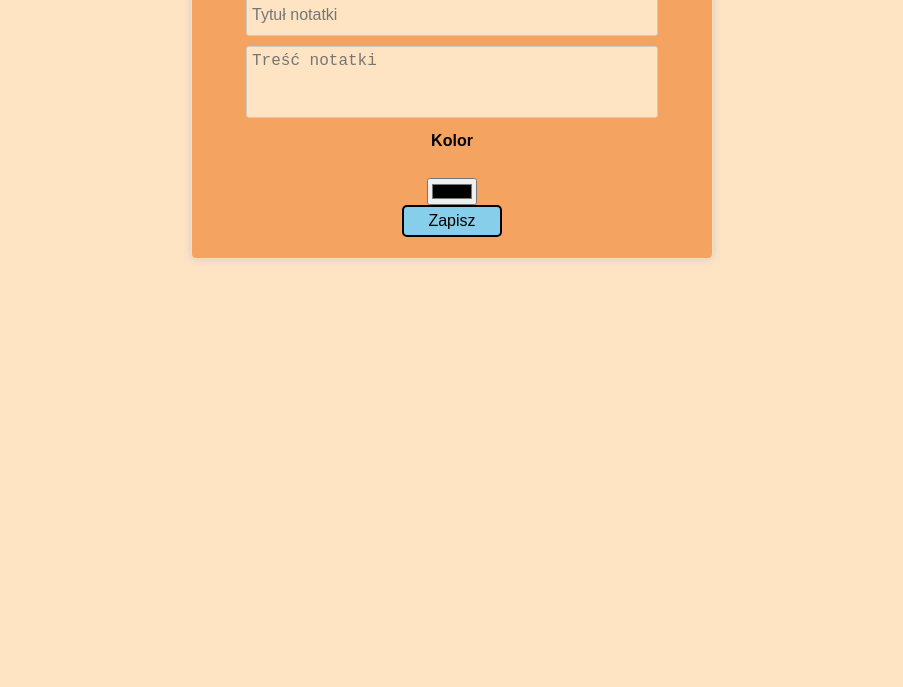
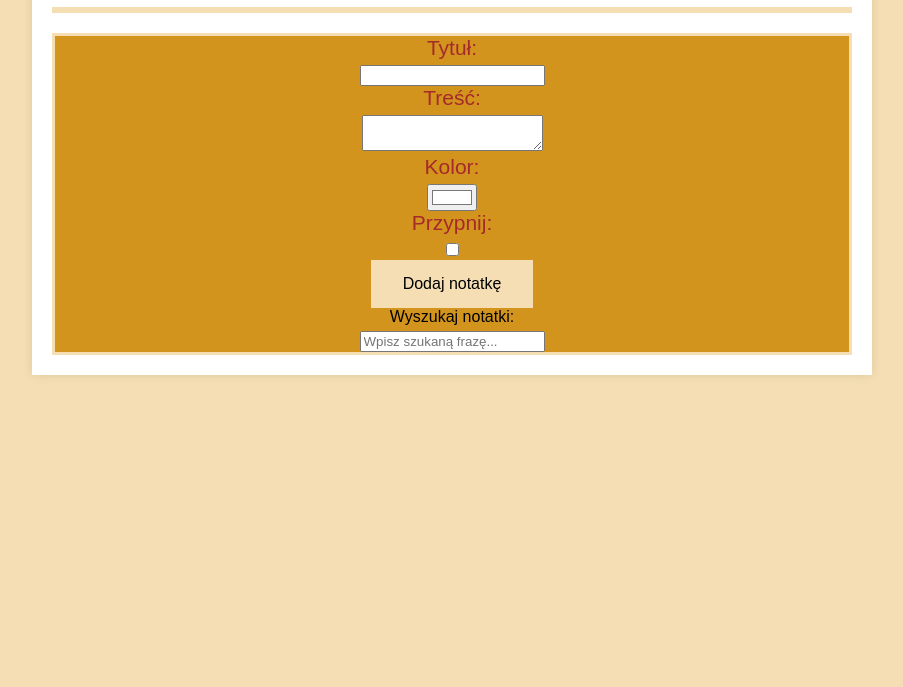
Before and after one commit to Sebastian2k21/JavaScript_Laboratoria, a plain HTML site: page Laboratorium_4/index.html in a window 1280 px wide. Shown: the part 113-800 px from the top of the page, without its empty margins (188-1091 px from the left). Drawn offline with Linux system fonts and the light colour scheme.

Commit message:
add project lab4

```diff
--- a/Laboratorium_4/index.html
+++ b/Laboratorium_4/index.html
@@ -1,32 +1,32 @@
 <!DOCTYPE html>
 <html lang="en">
-
 <head>
     <meta charset="UTF-8">
-    <meta http-equiv="X-UA-Compatible" content="IE=edge">
     <meta name="viewport" content="width=device-width, initial-scale=1.0">
-    <title>Notekeep</title>
     <link rel="stylesheet" href="style.css">
+    <title>Notatnik</title>
 </head>
-
-<body class="container">
+<body>
+    <div class="container">
+        <h1>Notatnik</h1>
+        <div id="notes-container" class="notes-container"></div>
+        <div class="add-note-form">
+            <label class="header-color" for="title">Tytuł:</label>
+            <input type="text" id="title" required>
+            <label class="header-color" for="content">Treść:</label>
+            <textarea id="content" required></textarea>
+            <label class="header-color" for="color">Kolor:</label>
+            <input type="color" id="color" value="#ffffff">
+            <label class="header-color" for="pin">Przypnij:</label>
+            <input type="checkbox" id="pin"><br>
+            <button onclick="addNote()">Dodaj notatkę</button>
 
 
-<div class="note_creator">
+            <label for="search">Wyszukaj notatki:</label>
+            <input type="text" id="search" oninput="searchNotes()" placeholder="Wpisz szukaną frazę...">
 
-<label for="note_title">Tytuł</label><br>
-
-<input type="text" name="note_title" placeholder="Tytuł notatki">
-<textarea name="note_content" placeholder="Treść notatki"></textarea><br>
-
-<label for="note_color">Kolor</label><br>
-<input type="color" name="note_color"><br>
-
-<input class="button_creator" type="button" name="save_note" value="Zapisz">
-
-</div>
-
-    <script src="main.js" defer></script>
+        </div>
+    </div>
+    <script src="main.js"></script>
 </body>
-
 </html>
--- /dev/null
+++ b/Laboratorium_4/main.js
@@ -0,0 +1,109 @@
+document.addEventListener('DOMContentLoaded', function () {
+    displayNotes();
+});
+
+function addNote() {
+    const title = document.getElementById('title').value;
+    const content = document.getElementById('content').value;
+    const color = document.getElementById('color').value;
+    const pin = document.getElementById('pin').checked;
+    const date = new Date().toLocaleString();
+
+    const note = {
+        title,
+        content,
+        color,
+        pin,
+        date
+    };
+
+    let notes = JSON.parse(localStorage.getItem('notes')) || [];
+    notes.push(note);
+
+    localStorage.setItem('notes', JSON.stringify(notes));
+    console.log(localStorage.getItem('notes'));
+
+    displayNotes();
+    clearForm();
+}
+
+function displayNotes() {
+    const notesContainer = document.getElementById('notes-container');
+    notesContainer.innerHTML = '';
+
+    const notes = JSON.parse(localStorage.getItem('notes')) || [];
+
+    notes.forEach((note, index) => {
+        const noteElement = document.createElement('div');
+        noteElement.classList.add('note');
+        noteElement.style.backgroundColor = note.color;
+
+        const titleElement = document.createElement('h2');
+        titleElement.textContent = note.title;
+
+        const contentElement = document.createElement('p');
+        contentElement.textContent = note.content;
+
+        const dateElement = document.createElement('p');
+        dateElement.classList.add('date');
+        dateElement.textContent = note.date;
+
+        noteElement.appendChild(titleElement);
+        noteElement.appendChild(contentElement);
+        noteElement.appendChild(dateElement);
+
+        notesContainer.appendChild(noteElement);
+    });
+}
+
+
+function clearForm() {
+    document.getElementById('title').value = '';
+    document.getElementById('content').value = '';
+    document.getElementById('color').value = '#ffffff';
+    document.getElementById('pin').checked = false;
+}
+
+console.log(localStorage.getItem('notes'));
+
+
+function searchNotes() {
+    const searchInput = document.getElementById('search').value.toLowerCase();
+    const notesContainer = document.getElementById('notes-container');
+    const notes = JSON.parse(localStorage.getItem('notes')) || [];
+
+    notesContainer.innerHTML = '';
+
+    notes.forEach((note, index) => {
+        // Sprawdź, czy tytuł, treść lub tagi notatki zawierają wpisaną frazę
+        if (
+            note.title.toLowerCase().includes(searchInput) ||
+            note.content.toLowerCase().includes(searchInput)
+        ) {
+            const noteElement = createNoteElement(note);
+            notesContainer.appendChild(noteElement);
+        }
+    });
+}
+
+function createNoteElement(note) {
+    const noteElement = document.createElement('div');
+    noteElement.classList.add('note');
+    noteElement.style.backgroundColor = note.color;
+
+    const titleElement = document.createElement('h2');
+    titleElement.textContent = note.title;
+
+    const contentElement = document.createElement('p');
+    contentElement.textContent = note.content;
+
+    const dateElement = document.createElement('p');
+    dateElement.classList.add('date');
+    dateElement.textContent = note.date;
+
+    noteElement.appendChild(titleElement);
+    noteElement.appendChild(contentElement);
+    noteElement.appendChild(dateElement);
+
+    return noteElement;
+}
--- a/Laboratorium_4/style.css
+++ b/Laboratorium_4/style.css
@@ -1,77 +1,74 @@
-body
-{
-    background-color: bisque;
+body {
     font-family: Arial, Helvetica, sans-serif;
-    font-size: 12px;
+    margin: 0;
+    padding: 0;
+    background-color:wheat;
 }
 
-
-.note_creator
-{
-    width: 500px;
-    height: 300px;
-    margin: 0 auto;
-    padding: 10px;
-    border: 1px solid wheat;
-    background-color: sandybrown;
-    border-radius: 5px;
-    box-shadow: 0 0 10px #ccc;
-    margin-top: 50px;
-    margin-bottom: 50px;
-    text-align: center;
-    font-size: 16px;
-    font-weight: bold;
-    color: #000;
-
-
+.container {
+    max-width: 800px;
+    margin: 20px auto;
+    background-color: #fff;
+    padding: 20px;
+    box-shadow: 0 0 10px rgba(0, 0, 0, 0.1);
 }
 
-.note_creator input[type="text"]
-{
-    width: 80%;
-    height: 30px;
-    margin-bottom: 10px;
-    padding: 5px;
-    border: 1px solid #ccc;
-    border-radius: 3px;
-    font-size: 16px;
-    background-color: bisque;
-
-}
-.note_creator textarea
-{
-    width: 80%;
-    height: 60px;
-    margin-bottom: 10px;
-    padding: 5px;
-    border: 1px solid #ccc;
-    border-radius: 3px;
-    font-size: 16px;
-    resize: none;
-    background-color: bisque;
-
-}
-.note_creator label
-{
-    font-weight: bold;
-    font-size: 16px;
+h1 {
     text-align: center;
-    display: block;
-    margin-bottom: 10px;
-
 }
 
-.button_creator
+.notes-container {
+    margin-top: 20px;
+    text-align: center;
+    border:solid 3px wheat;
+}
+
+.note {
+    border: 1px solid #ddd;
+    padding: 10px;
+    margin-bottom: 10px;
+    position: relative;
+}
+
+.note h2 {
+    margin-top: 0;
+}
+
+.note p {
+    margin-bottom: 0;
+}
+
+.note .date {
+    font-size: 12px;
+    color: #888;
+}
+
+.add-note-form {
+    margin-top: 20px;
+    text-align: center;
+    border:solid 3px wheat;
+    background-color: rgb(211, 148, 30);
+}
+
+label {
+    display: block;
+    margin-bottom: 5px;
+}
+
+.header-color
 {
-    background-color: skyblue;
-    border:solid 2px #000;
-    border-radius: 5px;
-    padding: 5px 10px;
+  font-size: 21px;
+    color: brown;
+}
+
+button
+{
+    background-color: wheat;
+    border: none;
+    color: black;
+    padding: 15px 32px;
+    text-align: center;
+    text-decoration: none;
+    display: inline-block;
     font-size: 16px;
-    cursor: pointer;
-    margin: 0 auto;
-    display: block;
-    width: 100px;
-    text-align: center;
-
 }
```
